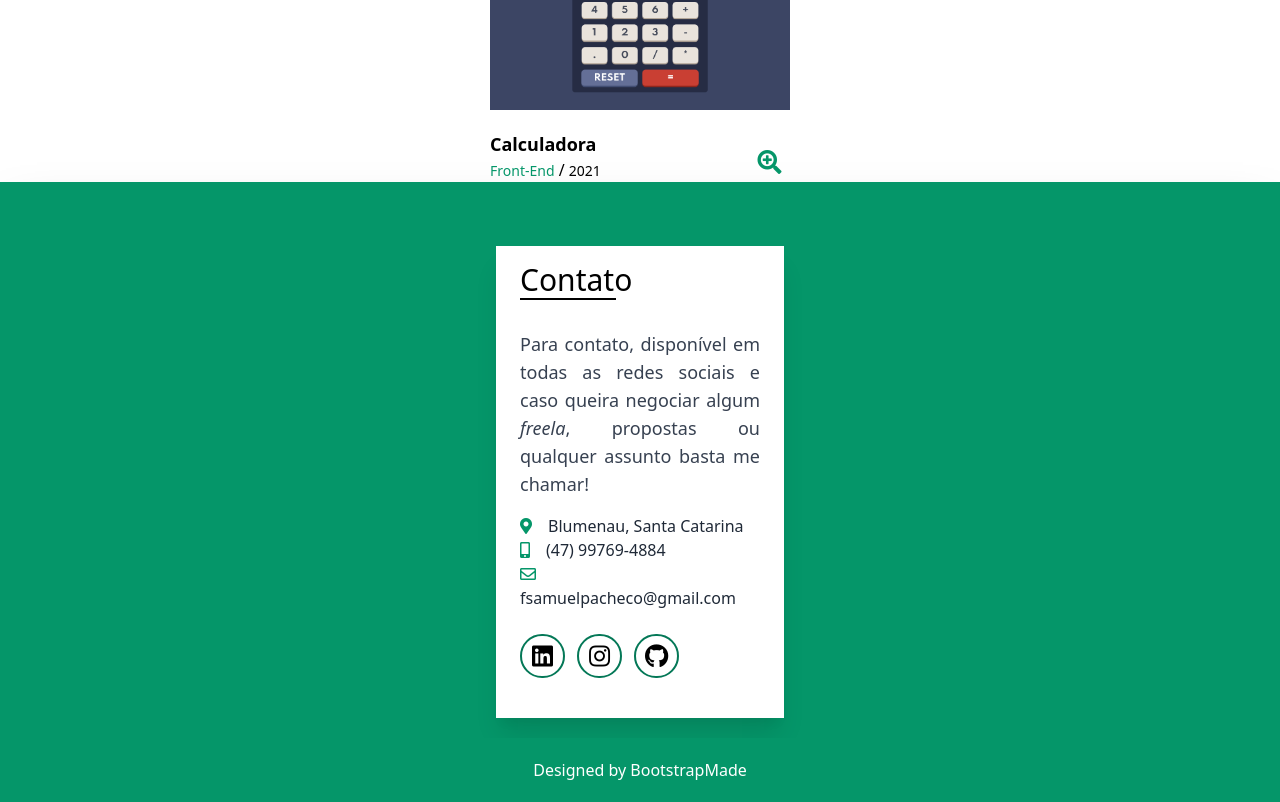
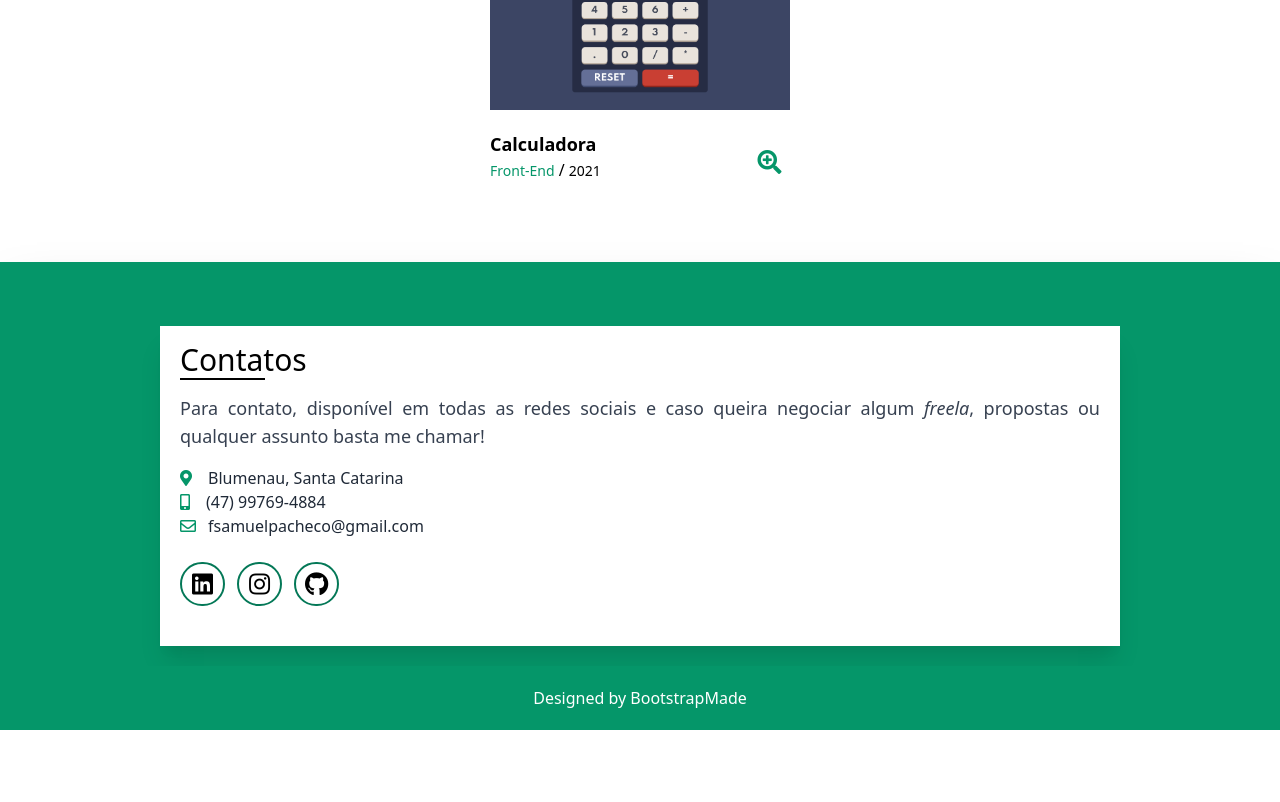
Before and after one commit to Samuel0102/elmusa-portfolio-vue, a Vue app: page / in a window 1280 px wide. Shown: the part 4921-5723 px from the top of the page. After the commit the page ends 5651 px from the top, so only its background shows below. Built offline with nearby package versions, Linux system fonts and the light colour scheme.

Commit message:
Contact e footer finalizados

```diff
--- a/src/components/TheContact.vue
+++ b/src/components/TheContact.vue
@@ -1,7 +1,7 @@
 <template>
-  <section id="contact" class="w-72 mx-auto bg-white py-4 px-6 shadow-xl">
-    <h2 class="text-3xl mb-8 relative title">Contato</h2>
-    <p class="mb-4 text-lg text-gray-700 text-justify">
+  <section id="contact" class="px-5 md:w-8/12 lg:w-9/12 mx-auto bg-white py-4 shadow-xl">
+    <SubTitle :subtitle="'Contatos'" />
+    <p class="my-4 text-lg text-gray-700 text-justify">
       Para contato, disponível em todas as redes sociais e caso queira negociar
       algum <em>freela</em>, propostas ou qualquer assunto basta me chamar!
     </p>
@@ -23,17 +23,14 @@
 </template>
 
 <script>
-export default {};
+import SubTitle from './SubTitle.vue';
+export default {
+  components: { SubTitle },
+  };
 </script>
 
 <style scoped>
-.title::before {
-  content: "";
-  width: 96px;
-  border: 1px solid black;
-  position: absolute;
-  bottom: -2px;
-}
+
     .social-icon{
         @apply p-1 text-2xl border-2 border-green-700 rounded-full text-center hover:text-white hover:bg-green-600 hover:border-green-400 transition-all;
         width: 45px;
--- a/src/components/ThePortfolio.vue
+++ b/src/components/ThePortfolio.vue
@@ -149,7 +149,7 @@ export default {
 
 <style scoped>
   #projects{
-    @apply flex flex-col flex-wrap md:flex-row md:justify-center gap-x-20 gap-y-16 mt-20;
+    @apply flex flex-col flex-wrap md:flex-row md:justify-center gap-x-20 gap-y-16 my-20;
   }
 
 </style>
```
